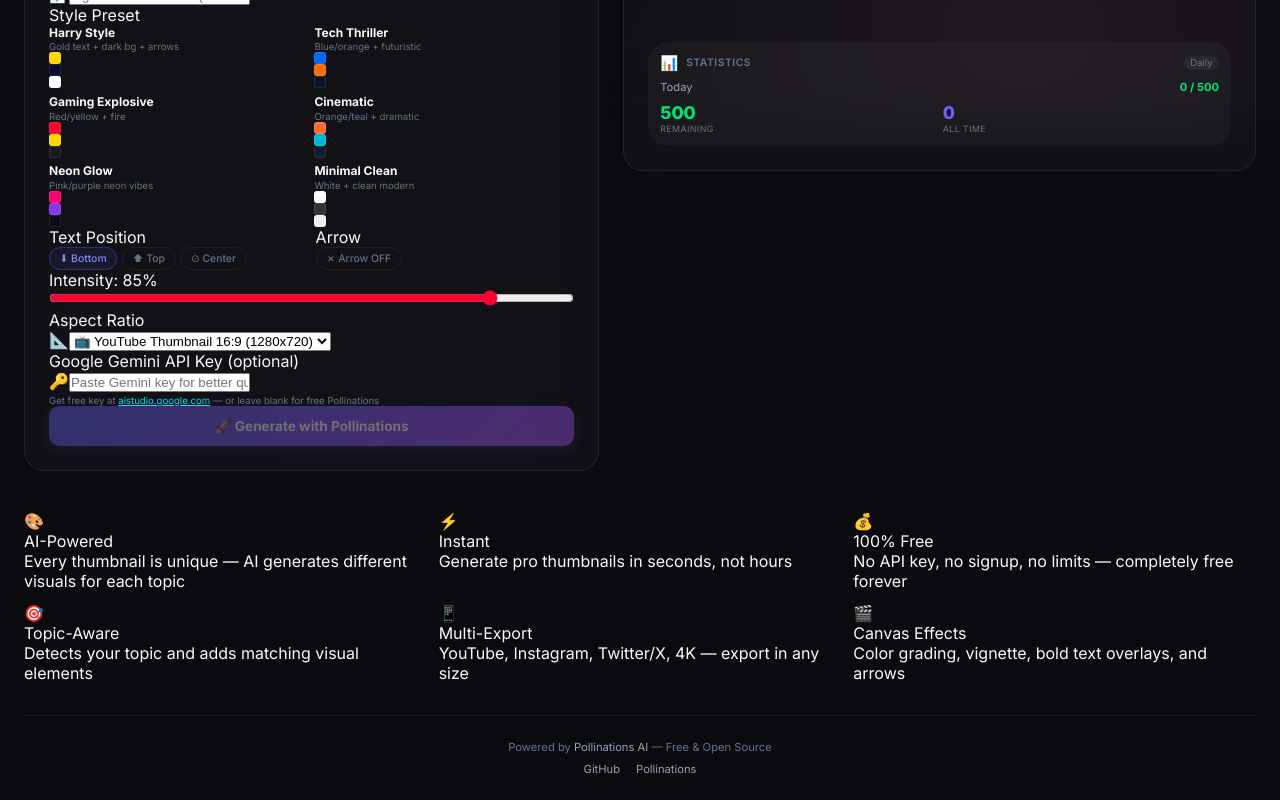
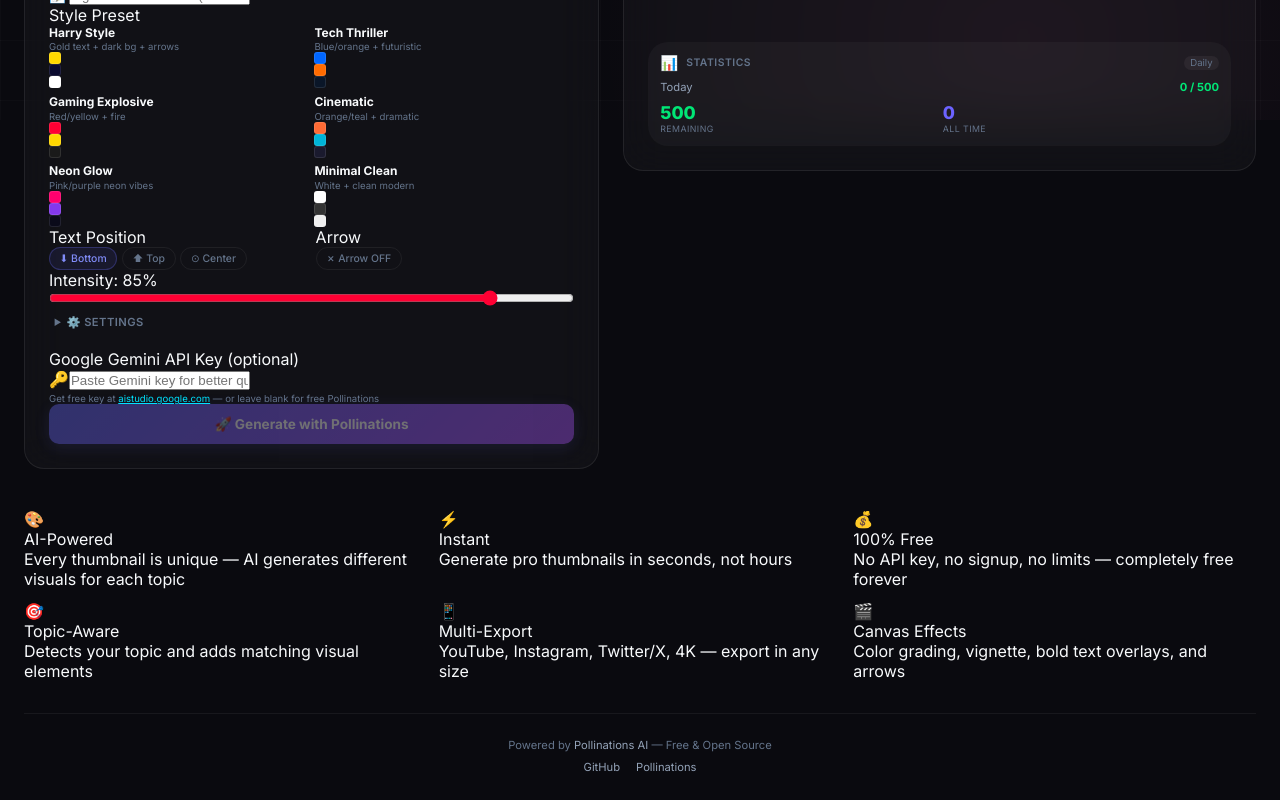
Before and after one commit to engineermalik2029-alt/thumbnail-generator, a Next.js app: page / in a window 1280 px wide. Shown: the part 680-1480 px from the top of the page. Built offline with nearby package versions, Linux system fonts and the light colour scheme.

Commit message:
v12.3 Added Settings collapsible with all 16 aspect ratios, smart upscaling, custom dimensions

```diff
--- a/app/page.tsx
+++ b/app/page.tsx
@@ -541,6 +541,11 @@ export default function Home() {
                   style={{ width: '100%', accentColor: '#ff0033' }} />
               </div>
 
+              <details style={{ marginBottom: '0.875rem', cursor: 'pointer' }}>
+                <summary style={{ fontSize: '0.7rem', fontWeight: 600, color: 'var(--text-muted)', textTransform: 'uppercase', letterSpacing: '0.04em', padding: '0.35rem' }}>
+                  ⚙️ Settings {aspectRatio !== 'yt' ? `(${ASPECT_RATIOS.find(a => a.id === aspectRatio)?.label || 'Custom'})` : ''}
+                </summary>
+                <div style={{ padding: '0.5rem 0' }}>
                   <div className="form-group">
                     <label className="form-label">Aspect Ratio</label>
                     <div className="input-wrapper">
@@ -555,7 +560,7 @@ export default function Home() {
                   </div>
 
                   {aspectRatio === 'custom' && (
-                <div style={{ display: 'grid', gridTemplateColumns: '1fr 1fr', gap: '0.5rem' }}>
+                    <div style={{ display: 'grid', gridTemplateColumns: '1fr 1fr', gap: '0.5rem', marginTop: '0.5rem' }}>
                       <div className="form-group">
                         <label className="form-label">Width</label>
                         <input type="number" min={100} max={2560} value={customWidth}
@@ -570,6 +575,8 @@ export default function Home() {
                       </div>
                     </div>
                   )}
+                </div>
+              </details>
 
               <div className="form-group">
                 <label className="form-label">Google Gemini API Key (optional)</label>
```
Lines whose indentation alone changed are shown as unchanged.
